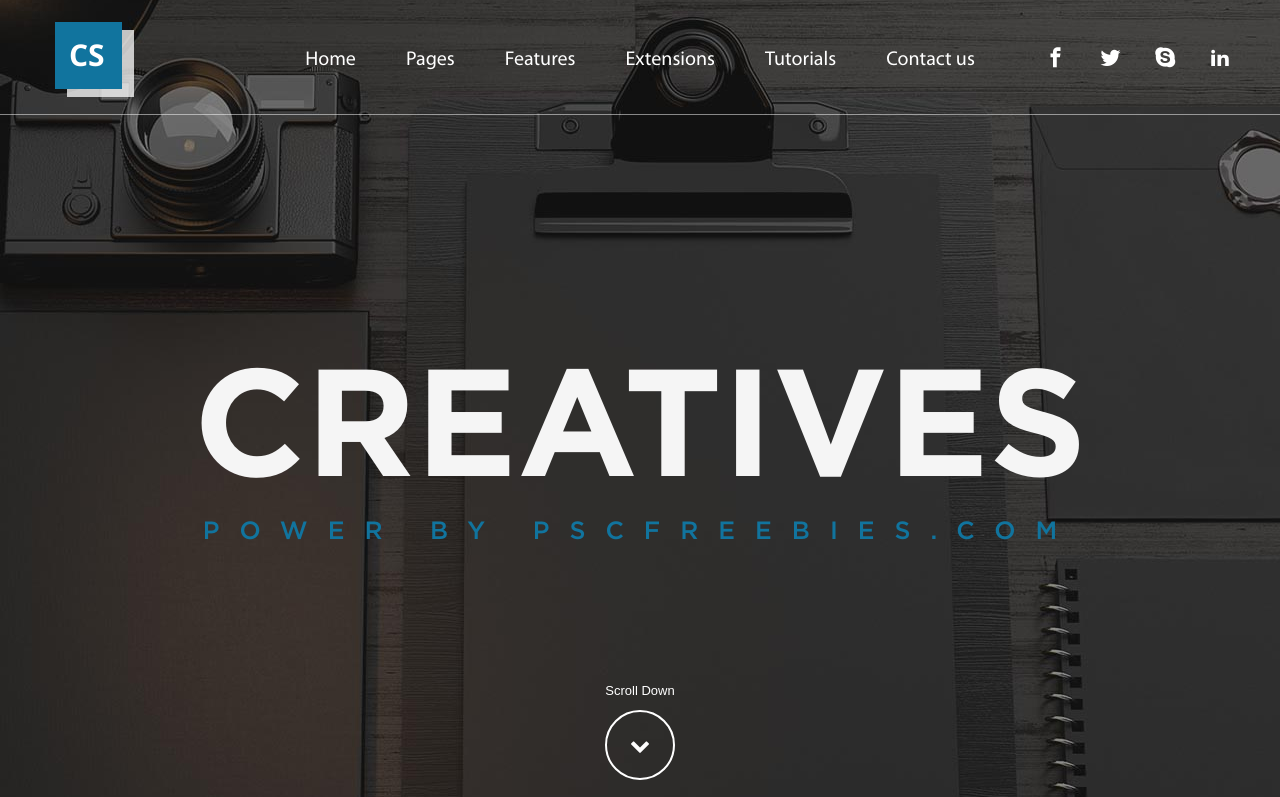
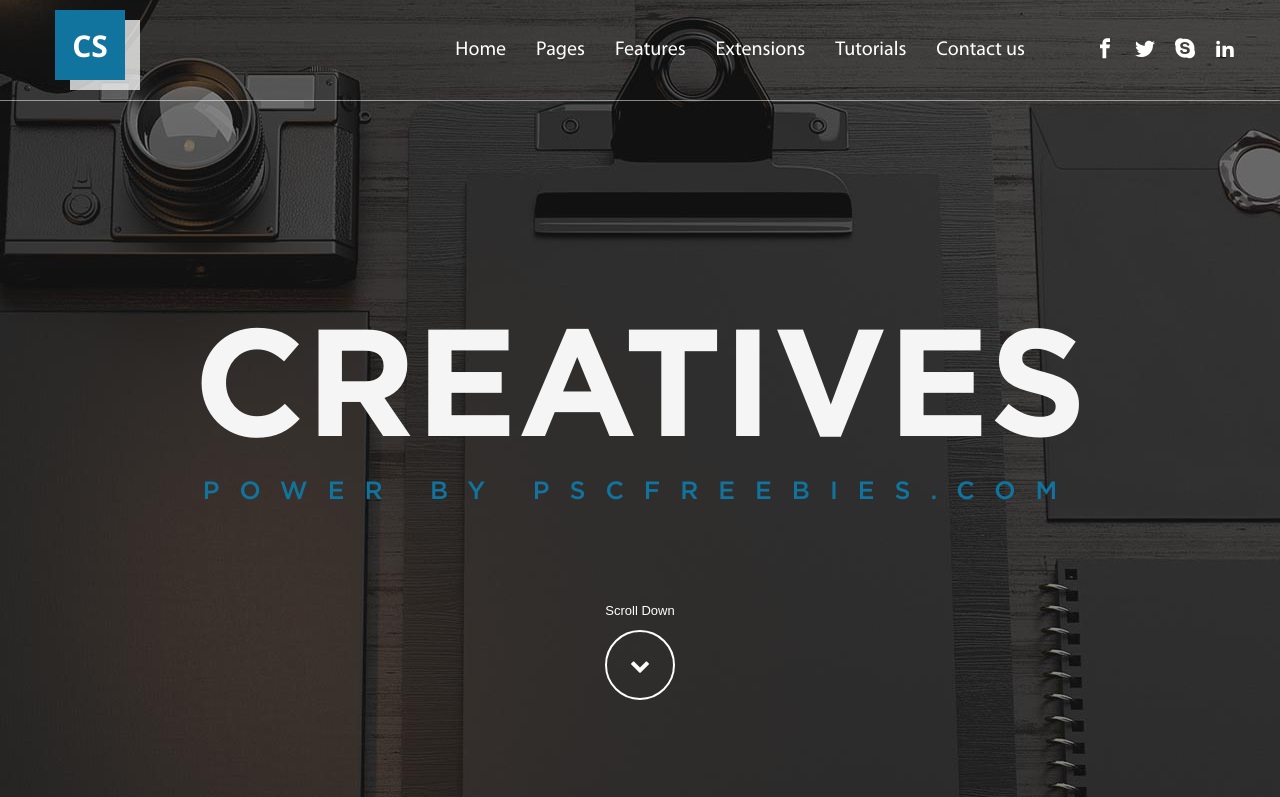
Before and after one commit to mainazarov1/Creatives, a plain HTML site: page index.html in a window 1280 px wide. Shown: the top 797 px of the page. Drawn offline with nearby package versions, Linux system fonts and the light colour scheme; files whose address does not match are found by name.

Commit message:
modified header and main section

```diff
--- a/css/style.css
+++ b/css/style.css
@@ -26,15 +26,13 @@
     color: #fff;
 }
 
-a,
-a:hover {
+/* a, a:hover {
     text-decoration: none;
-}
+} */
 
-a,
-ul,
-li {
-    display: block;
+a, ul, li, a:hover {
+	list-style-type: none;
+	text-decoration: none;
 }
 
 h1,
@@ -46,110 +44,117 @@ h6,
 p,
 ul,
 li {
-    margin-bottom: 0;
+    margin: 0;
 }
 
 .container {
     max-width: 1220px;
 }
 
-header {
-    position: absolute;
-    width: 100%;
-    height: 115px;
-    z-index: 5;
+.header {
     border-bottom: 1px solid rgba(255, 255, 255, 0.5);
-    display: flex;
+		position: absolute;
+		width: 100%;
+
+		z-index: 100;
 }
 
-nav {
+.header__main-nav {
     display: flex;
     justify-content: space-between;
-    align-items: center;
+		align-items: center;
     width: 100%;
-    margin: 0 10px;
-    padding: 22px 0;
 }
 
-nav a {
-    position: relative;
-    width: 79px;
-    height: 75px;
+.logo {
+	position: relative;
+	width: 93px;
+	height: 80px;
+	margin: 10px;
 }
 
-nav a span {
-    display: flex;
-    color: white;
-    padding: 12px;
+
+.logo:before, .logo:after {
+	content: '';
+	position: absolute;
+	width: 70px;
+	height: 70px;
 }
 
-nav a span:before,
-nav a span:after {
-    content: '';
-    position: absolute;
-    width: 67px;
-    height: 67px;
+.logo:before {
+    content: 'CS';
+		top: 0;
+		left: 0;
+		background-color: #11749E;
+		z-index: 4;
+		display: flex;
+		justify-content: center;
+		align-items: center;
+    color: white;
+		font-family: 'Open Sans', sans-serif;
+    font-size: 30px;
+    font-weight: bold;
 }
 
-nav a span:before {
-    top: 0;
-    left: 0;
-    background: #11749E;
-    z-index: -1;
+.logo:after {
+		content: '';
+		bottom: 0;
+		right: 0;
+		background-color: #fff;
+		opacity: .75;
+		z-index: 3;
 }
 
-nav a span:after {
-    bottom: 0;
-    right: 0;
-    background: rgba(255, 255, 255, .75);
-    z-index: -2;
+.header__nav {
+	display: flex;
+	justify-content: flex-end;
+	width: 100%;
+}
+.header__menu {
+		display: flex;
+		align-items: center;
 }
 
-.logo span {
-    font-family: 'Open Sans', sans-serif;
-    font-size: 30px;
-    font-weight: bold;
-    margin: -2px 2px;
-}
-
-.top-menu {
-    display: flex;
-    justify-content: center;
-    align-items: center;
-    position: absolute;
-    left: 0;
-    right: 0;
-}
-
-.top-menu li a {
+.header__menu li a {
     font-size: 20px;
     color: #fff;
-    margin: 0 25px;
-    display: inline;
+    margin-left: 30px;
     font-family: 'Myriad Pro', sans-serif;
 }
 
-.top-menu li a:hover {
+.header__menu a:hover {
+
     border-bottom: 5px solid #11749E;
-    text-decoration: none;
-    padding-bottom: 40px;
+    padding-bottom: 35px;
 }
 
-.social-icons span {
+.header__social {
+	display: flex;
+	margin-left: 50px;
+}
+.header__social a {
     font-size: 20px;
-    margin: 15px;
+    margin-left: 20px;
+}
+.header__social a:hover span {
+	transform: scale(1.05);
 }
 
 #main {
-    position: relative;
-    background: url("../images/bg.png") no-repeat top center;
-    height: 880px;
+		/* position: absolute;
+		top: 0;
+		left: 0; */
+		/* width: 100%; */
+		background: url("../images/bg.png");
+		background-position: top center;
+    height: 100vh;
     overflow: hidden;
     display: flex;
-    align-items: center;
+		align-items: center;
+		z-index: -10;
 }
 
-.heading {
+.main__content {
     margin: auto;
     width: 900px;
     height: 450px;
@@ -159,7 +164,7 @@ nav a span:after {
     align-items: center;
 }
 
-.heading-title {
+.main__title {
     font-family: 'Gotham', sans-serif;
     font-size: 152px;
     font-weight: bold;
@@ -167,7 +172,7 @@ nav a span:after {
     text-transform: uppercase;
 }
 
-.heading-text {
+.main__text {
     font-family: 'Gotham Medium', sans-serif;
     font-size: 25px;
     font-weight: normal;
@@ -176,10 +181,36 @@ nav a span:after {
     text-align: center;
     letter-spacing: 20px;
 }
+.main__content b {
+	position: absolute;
+	bottom: 180px;
+	font-family: "OpenSans", sans-serif;
+	font-weight: normal;
+	font-size: 13px;
+}
 
+.btn-arrow {
+	border: 2px solid #fff;
+	border-radius: 50%;
+	width: 70px;
+	height: 70px;
+	position: absolute;
+	bottom: 100px;
+	font-size: 20px;
+	display: flex;
+	justify-content: center;
+	align-items: center;
+}
+.features {
+	display: flex;
+	flex-direction: column;
+	align-items: center;
+	text-align: center;
+	padding-bottom: 135px;
+	background: #11749E;
+}
 .title {
     display: flex;
-    justify-content: center;
     align-items: center;
     flex-direction: column;
     position: relative;
@@ -188,53 +219,19 @@ nav a span:after {
 .title h2 {
     font-family: 'Gotham Medium', sans-serif;
     font-size: 37px;
-    color: white;
     text-transform: uppercase;
-    position: absolute;
+		position: absolute;
+		top: 160px;
 }
 
 .title span {
     font-family: 'Roboto Condensed', sans-serif;
-    font-size: 247px;
+    font-size: 250px;
     font-weight: bold;
-    position: static;
-    color: rgba(34, 34, 34, .7);
+		color: rgba(34, 34, 34, .7);
 }
 
-.heading b {
-    position: absolute;
-    bottom: 180px;
-    font-family: "OpenSans", sans-serif;
-    font-weight: normal;
-    font-size: 13px;
-}
-
-.btn-arrow {
-    border: 2px solid #fff;
-    border-radius: 50%;
-    width: 70px;
-    height: 70px;
-    position: absolute;
-    bottom: 100px;
-    font-size: 20px;
-    display: flex;
-    justify-content: center;
-    align-items: center;
-}
-
-#features {
-    background: #11749E;
-}
-
-.feature {
-    display: flex;
-    flex-direction: column;
-    align-items: center;
-    text-align: center;
-    padding-bottom: 135px;
-}
-
-.feature-icon {
+.features__icon {
     width: 135px;
     height: 135px;
     background: #2E85AA;
@@ -244,14 +241,14 @@ nav a span:after {
     align-items: center;
 }
 
-.feature h3 {
+.features h3 {
     font-size: 18px;
     text-transform: uppercase;
     font-weight: lighter;
     margin: 25px 0 30px;
 }
 
-.feature p {
+.features p {
     font-size: 15px;
 }
 
--- a/index.html
+++ b/index.html
@@ -13,11 +13,12 @@
 </head>
 
 <body>
-    <header>
+    <header class="header">
         <div class="container">
-            <nav>
-                <a href="#main" class="logo"><span>CS</span></a>
-                <ul class="top-menu">
+            <nav class="header__main-nav">
+                <a href="#main" class="logo"></a>
+                <div class="header__nav">
+                    <ul class="header__menu">
                         <li><a href="#main">Home</a></li>
                         <li><a href="#news">Pages</a></li>
                         <li><a href="#features">Features</a></li>
@@ -25,20 +26,21 @@
                         <li><a href="#blog">Tutorials</a></li>
                         <li><a href="#contact-us">Contact us</a></li>
                 	</ul>
-                <div class="social-icons">
-                    <span class="icon-facebook"></span>
-                    <span class="icon-twitter"></span>
-                    <span class="icon-skype"></span>
-                    <span class="icon-linkedin2"></span>
+                	<ul class="header__social">
+                        <li><a href=""><span class="icon-facebook"></span></a></li>
+                        <li><a href=""><span class="icon-twitter"></span></a></li>
+                        <li><a href=""><span class="icon-skype"></span></a></li>
+                        <li><a href=""><span class="icon-linkedin2"></span></a></li>
+                	</ul>
                 </div>
             </nav>
         </div>
     </header>
-    <section id="main">
+    <section id="main" class="main">
         <div class="container">
-            <div class="heading">
-                <h1 class="heading-title">Creatives</h1>
-                <p class="heading-text">Power by pscfreebies.com</p>
+            <div class="main__content">
+                <h1 class="main__title">Creatives</h1>
+                <p class="main__text">Power by pscfreebies.com</p>
                 <b>Scroll Down</b>
                 <a href="#features" class="btn-arrow">
                     <span class="icon-chevron-down"></span>
@@ -46,7 +48,7 @@
             </div>
         </div>
     </section>
-    <section id="features">
+    <section id="features" class="features">
         <div class="container">
             <div class="title">
                 <h2>We are an awesome agency</h2>
@@ -54,8 +56,8 @@
             </div>
             <div class="row">
                 <div class="col-lg-3">
-                    <div class="feature">
-                        <div class="feature-icon">
+                    <div class="features__item">
+                        <div class="features__icon">
                             <svg xmlns="http://www.w3.org/2000/svg" xmlns:xlink="http://www.w3.org/1999/xlink" width="34px" height="34px">
                                 <path fill-rule="evenodd" fill="rgb(255, 255, 255)"
                                     d="M33.307,9.586 L18.028,25.418 L8.488,25.418 L8.488,15.888 L24.335,0.621 C24.748,0.210 25.290,0.003 25.831,0.003 C26.372,0.003 26.914,0.210 27.326,0.622 L33.307,6.598 C34.133,7.423 34.133,8.761 33.307,9.586 ZM25.804,5.092 L12.728,17.688 L12.728,21.183 L16.226,21.183 L28.834,8.119 L25.804,5.092 ZM10.608,4.239 L5.308,4.239 C4.723,4.239 4.248,4.713 4.248,5.298 L4.248,28.596 C4.248,29.181 4.723,29.655 5.308,29.655 L28.627,29.655 C29.212,29.655 29.687,29.181 29.687,28.596 L29.687,23.300 C29.687,22.131 30.636,21.183 31.807,21.183 C32.978,21.183 33.927,22.131 33.927,23.300 L33.927,31.772 C33.927,32.942 32.978,33.891 31.807,33.891 L2.129,33.891 C0.958,33.891 0.009,32.942 0.009,31.772 L0.009,2.121 C0.009,0.951 0.958,0.003 2.129,0.003 L10.608,0.003 C11.779,0.003 12.728,0.951 12.728,2.121 C12.728,3.291 11.779,4.239 10.608,4.239 Z" />
@@ -66,8 +68,8 @@
                     </div>
                 </div>
                 <div class="col-lg-3">
-                    <div class="feature">
-                        <div class="feature-icon">
+                    <div class="features__item">
+                        <div class="features__icon">
                             <svg xmlns="http://www.w3.org/2000/svg" xmlns:xlink="http://www.w3.org/1999/xlink" width="34px" height="34px">
                                 <path fill-rule="evenodd" fill="rgb(255, 255, 255)"
                                     d="M33.307,9.586 L18.028,25.418 L8.488,25.418 L8.488,15.888 L24.335,0.621 C24.748,0.210 25.290,0.003 25.831,0.003 C26.372,0.003 26.914,0.210 27.326,0.622 L33.307,6.598 C34.133,7.423 34.133,8.761 33.307,9.586 ZM25.804,5.092 L12.728,17.688 L12.728,21.183 L16.226,21.183 L28.834,8.119 L25.804,5.092 ZM10.608,4.239 L5.308,4.239 C4.723,4.239 4.248,4.713 4.248,5.298 L4.248,28.596 C4.248,29.181 4.723,29.655 5.308,29.655 L28.627,29.655 C29.212,29.655 29.687,29.181 29.687,28.596 L29.687,23.300 C29.687,22.131 30.636,21.183 31.807,21.183 C32.978,21.183 33.927,22.131 33.927,23.300 L33.927,31.772 C33.927,32.942 32.978,33.891 31.807,33.891 L2.129,33.891 C0.958,33.891 0.009,32.942 0.009,31.772 L0.009,2.121 C0.009,0.951 0.958,0.003 2.129,0.003 L10.608,0.003 C11.779,0.003 12.728,0.951 12.728,2.121 C12.728,3.291 11.779,4.239 10.608,4.239 Z" />
@@ -78,8 +80,8 @@
                     </div>
                 </div>
                 <div class="col-lg-3">
-                    <div class="feature">
-                        <div class="feature-icon">
+                    <div class="features__item">
+                        <div class="features__icon">
                             <svg xmlns="http://www.w3.org/2000/svg" xmlns:xlink="http://www.w3.org/1999/xlink" width="35px" height="34px">
                                 <path fill-rule="evenodd" fill="rgb(241, 251, 255)"
                                     d="M13.378,4.239 C18.026,4.239 21.808,8.039 21.808,12.711 C21.808,14.470 21.267,16.164 20.245,17.607 L19.416,18.778 L18.250,19.612 C16.813,20.640 15.129,21.183 13.378,21.183 C8.730,21.183 4.948,17.382 4.948,12.711 C4.948,8.039 8.730,4.239 13.378,4.239 M13.378,0.003 C6.395,0.003 0.734,5.693 0.734,12.711 C0.734,19.729 6.395,25.418 13.378,25.418 C16.107,25.418 18.627,24.540 20.694,23.063 L30.848,33.269 C31.261,33.684 31.801,33.891 32.341,33.891 C32.881,33.891 33.422,33.684 33.834,33.269 C34.658,32.441 34.658,31.098 33.834,30.269 L23.679,20.064 C25.149,17.987 26.023,15.454 26.023,12.711 C26.023,5.693 20.361,0.003 13.378,0.003 L13.378,0.003 Z" />
@@ -90,8 +92,8 @@
                     </div>
                 </div>
                 <div class="col-lg-3">
-                    <div class="feature">
-                        <div class="feature-icon">
+                    <div class="features__item">
+                        <div class="features__icon">
                             <svg xmlns="http://www.w3.org/2000/svg" xmlns:xlink="http://www.w3.org/1999/xlink" width="30px" height="34px">
                                 <path fill-rule="evenodd" fill="rgb(255, 255, 255)"
                                     d="M15.196,4.345 C21.022,4.345 25.761,9.095 25.761,14.935 C25.761,20.774 21.022,25.525 15.227,25.525 L15.101,25.517 C14.985,25.509 14.868,25.502 14.751,25.496 L14.040,25.467 L13.357,25.671 L6.272,27.793 L7.132,24.401 L7.605,22.536 L6.511,20.952 C5.281,19.175 4.632,17.094 4.632,14.935 C4.632,9.095 9.371,4.345 15.196,4.345 M15.196,0.109 C7.020,0.109 0.393,6.747 0.393,14.935 C0.393,18.067 1.368,20.967 3.023,23.361 L0.327,33.996 L14.574,29.729 C14.782,29.737 14.986,29.760 15.196,29.760 C23.372,29.760 30.000,23.123 30.000,14.935 C30.000,6.747 23.372,0.109 15.196,0.109 L15.196,0.109 Z" />
```
Lines whose indentation alone changed are shown as unchanged.
